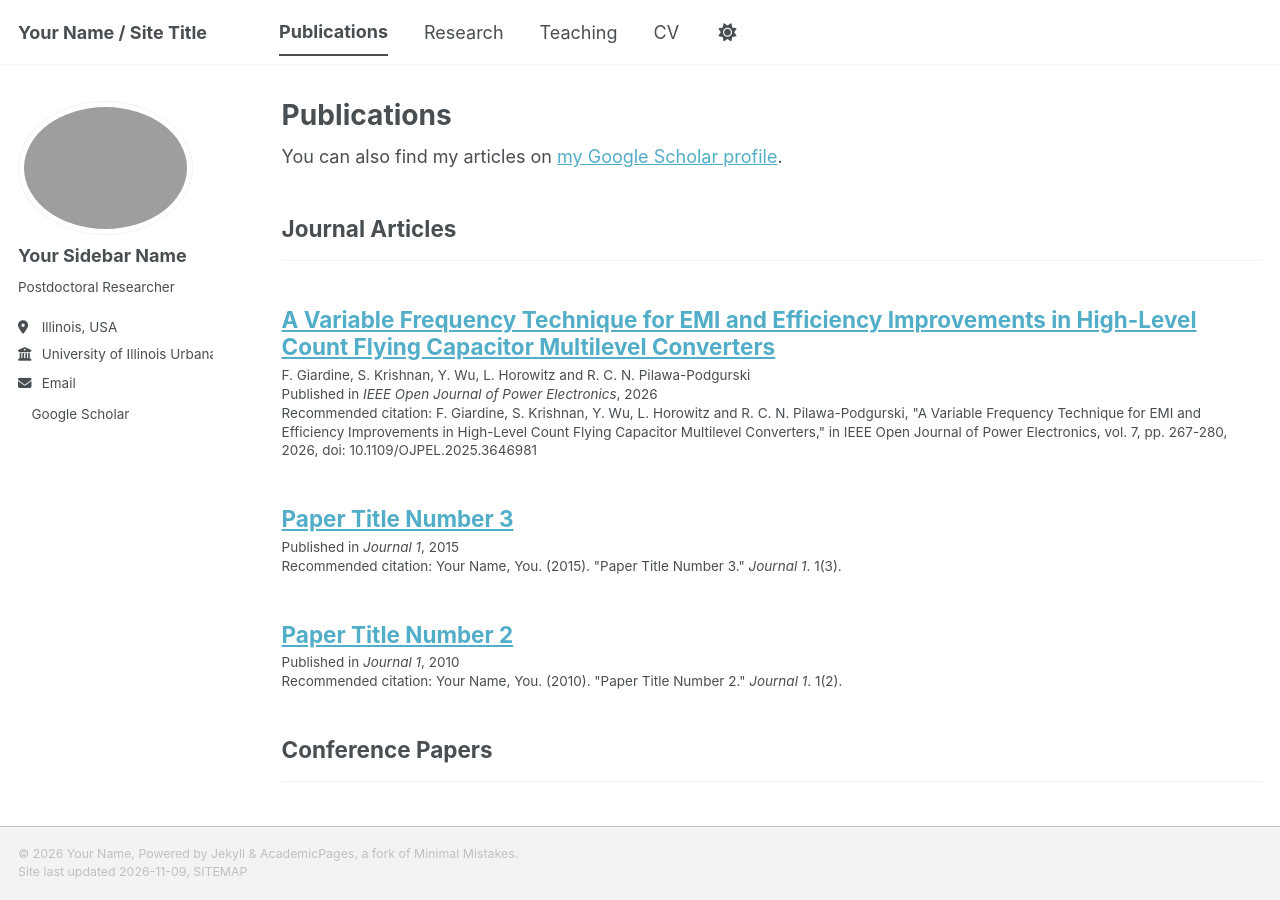
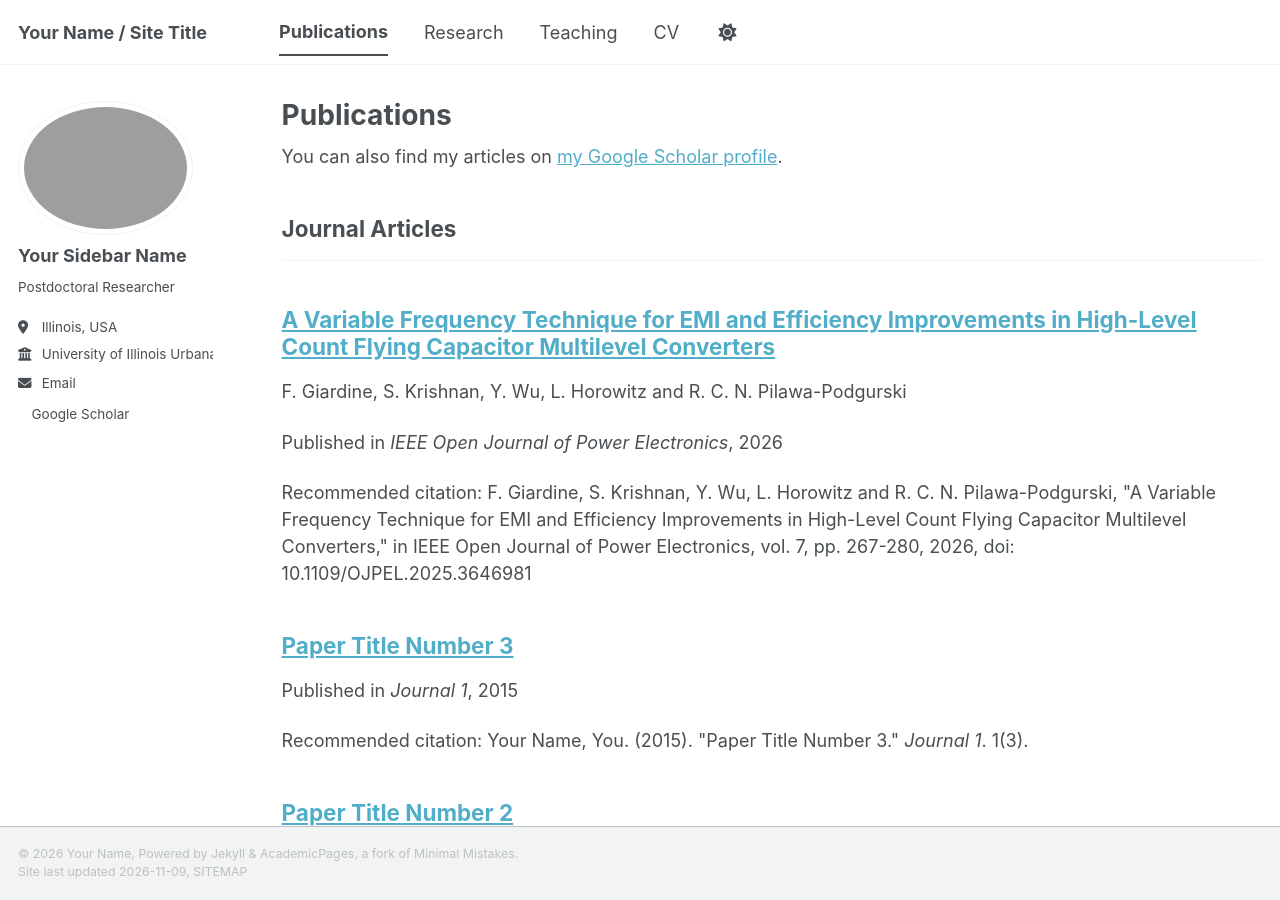
Before and after one commit to fgiardine/fgiardine.github.io, a Jekyll site: the page built from _pages/publications.html, in a window 1280 px wide and 900 px high. Built offline with Jekyll 4.4.1, drawn with Linux system fonts in a browser that asks for light colours; a script bundle is joined from its source files by our own code; a style sheet for code colours, icons or effects is not loaded.

Commit message:
Update archive-single.html

```diff
--- a/_includes/archive-single.html
+++ b/_includes/archive-single.html
@@ -1,5 +1,3 @@
-{% include base_path %}
-
 {% if post.header.teaser %}
   {% capture teaser %}{{ post.header.teaser }}{% endcapture %}
 {% else %}
@@ -26,8 +24,8 @@
       </div>
     {% endif %}
 
-    <!-- 1. Title (Links directly to paperurl if present, fallback to permalink) -->
-    <h2 class="archive__item-title" itemprop="headline" style="margin-bottom: 0.25em;">
+    <!-- 1. Title (Links to paperurl if available, fallback to internal permalink) -->
+    <h2 class="archive__item-title" itemprop="headline">
       {% if post.paperurl %}
         <a href="{{ post.paperurl }}" target="_blank" rel="noopener noreferrer">{{ title }}</a>
       {% elsif post.link %}
@@ -37,20 +35,20 @@
       {% endif %}
     </h2>
 
-    <!-- 2. Metadata Block (Authors, Venue, Citation with compact spacing) -->
-    <p class="archive__item-excerpt" itemprop="description" style="margin-top: 0; margin-bottom: 0; line-height: 1.4;">
+    <!-- 2. Author List -->
     {% if post.authors %}
-        {{ post.authors }}<br />
+      <p class="archive__item-authors">{{ post.authors }}</p>
     {% endif %}
 
+    <!-- 3. Venue & Date -->
     {% if post.venue %}
-        Published in <i>{{ post.venue }}</i>, {{ post.date | default: "1900-01-01" | date: "%Y" }}<br />
+      <p class="archive__item-venue">Published in <i>{{ post.venue }}</i>, {{ post.date | default: "1900-01-01" | date: "%Y" }}</p>
     {% endif %}
 
+    <!-- 4. Citation -->
     {% if post.citation %}
-        Recommended citation: {{ post.citation }}
+      <p>Recommended citation: {{ post.citation }}</p>
     {% endif %}
-    </p>
 
   </article>
 </div>
```
Lines whose indentation alone changed are shown as unchanged.
